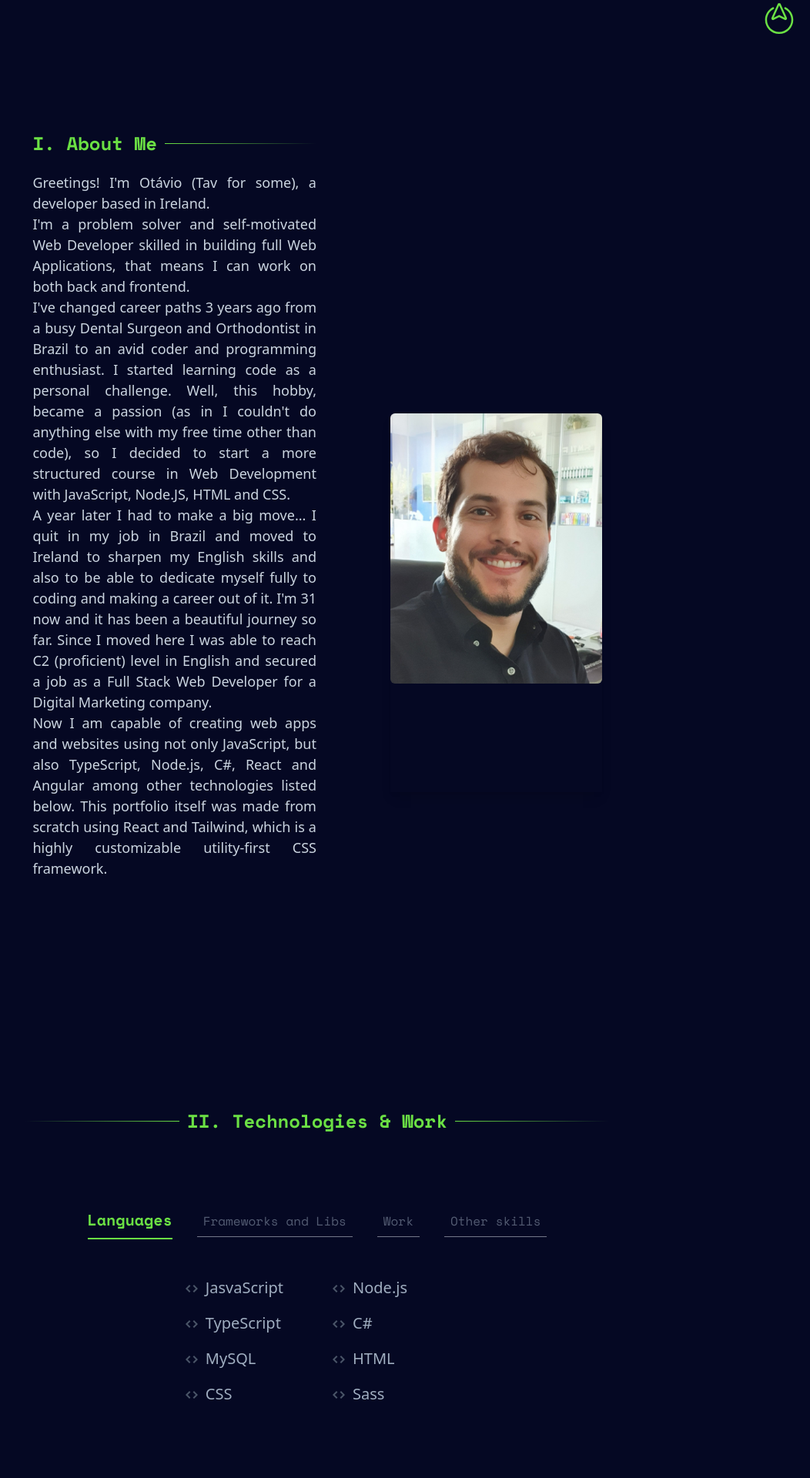
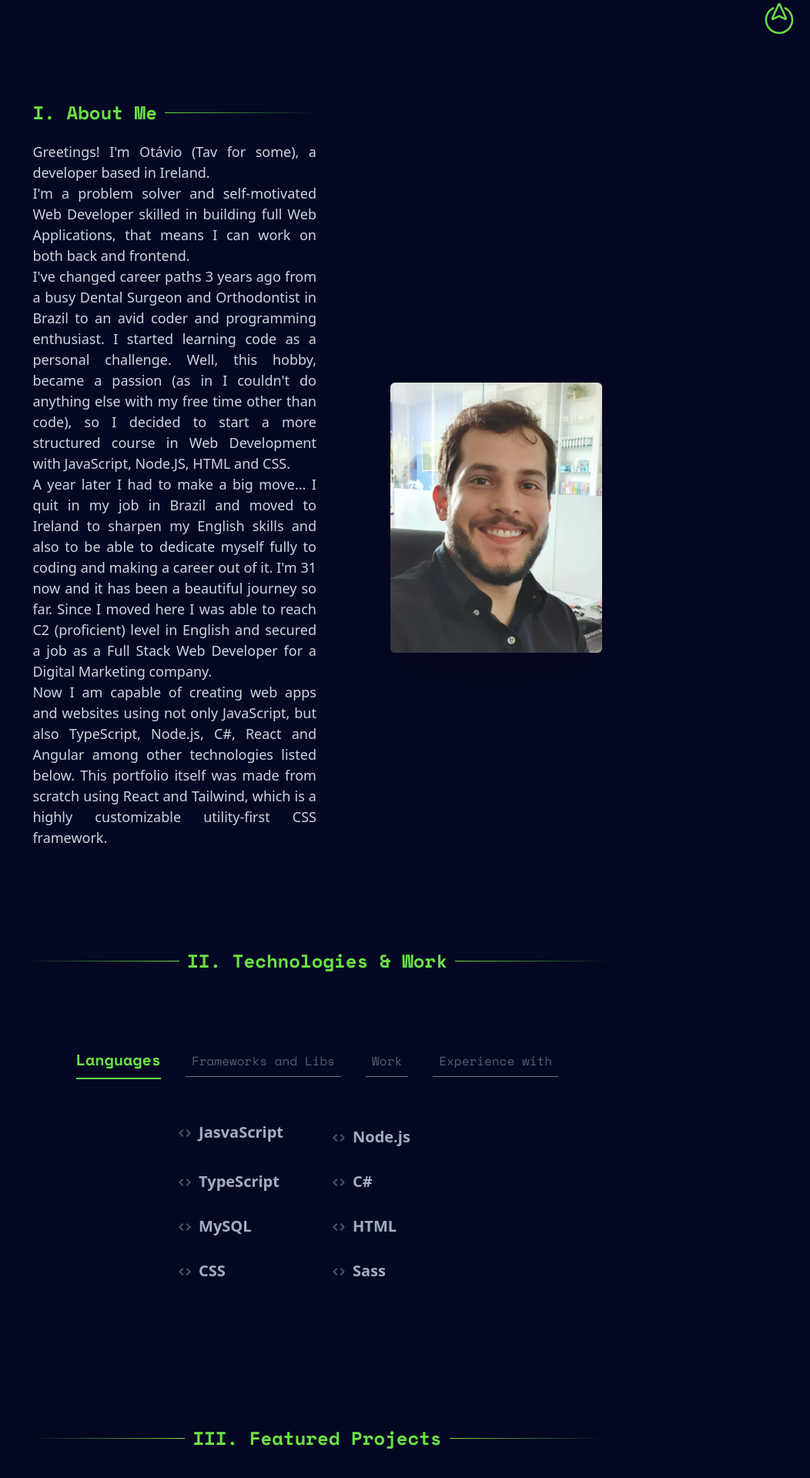
Before and after one commit to caotavio/portfolio-2.0, a React (Create React App) app: page / in a window 1280 px wide. Shown: the part 720-2640 px from the top of the page at 77% size, without its empty margins (228-1280 px from the left). Built offline with nearby package versions, Linux system fonts and the light colour scheme.

Commit message:
bug fixes

```diff
--- a/src/components/About.js
+++ b/src/components/About.js
@@ -4,7 +4,7 @@ import ProfilePic from '../assets/images/portfolio-photo1.jpg';
 function About() {
 
   return(
-    <div id="about" className="text-gray-400 py-10 md:px-8 xl:px-1/5">
+    <div id="about" className="text-gray-400 md:px-8 xl:px-1/5">
       <div className="flex justify-center items-center flex-col lg:flex-row">
         <div className="text-justify text-base md:text-lg lg:w-2/3 lg:pr-10 xl:pr-24">
           <h2 className="divider pb-5 text-lg sm:text-2xl text-center font-semibold text-lightsaberlight">I. About Me</h2>
@@ -29,8 +29,8 @@ function About() {
             CSS framework.
           </p>
         </div>
-        <div className="relative flex justify-center mt-10 sm:mt-24 lg:mt-64 pb-11/12 w-full sm:pb-2/3 sm:w-3/4 md:w-3/5 lg:w-2/5 shadow-lg">
-          <img src={ProfilePic} className="rounded-md absolute mx-auto w-4/5 xl:w-full object-cover" alt="Profile-pic"/>
+        <div className="relative flex justify-center mt-10 sm:mt-24 lg:mt-64 pb-11/12 w-full sm:pb-2/3 sm:w-3/4 md:w-3/5 lg:w-2/5">
+          <img src={ProfilePic} className="shadow-2xl rounded-md absolute mx-auto w-4/5 xl:w-full object-cover" alt="Profile-pic"/>
         </div>
       </div>
     </div>
--- a/src/components/Contact.js
+++ b/src/components/Contact.js
@@ -2,7 +2,7 @@ import React from 'react';
 
 function Contact() {
   return(
-    <div id="contact" className="mx-auto pt-40 sm:pt-64 -mb-40 sm:-mb-24 w-full h-screen sm:w-3/4 lg:w-2/5">
+    <div id="contact" className="mx-auto py-20 sm:py-48 w-full my-auto sm:w-3/4 lg:w-2/5">
       <h2 className="divider-center text-lg sm:text-2xl text-center font-semibold text-lightsaberlight">V. Get In Touch</h2>
       <div className="flex flex-col mt-16 text-center text-lg">
         <p>If you have any questions, want to show me new opportunities or even have a virtual coffee with me so we can talk
--- a/src/components/FeaturedProjects.js
+++ b/src/components/FeaturedProjects.js
@@ -9,10 +9,10 @@ function FeaturedProjects() {
   }
 
   return(
-    <div id="featuredProjects" className="justify-center mt-10 py-32 lg:px-20 xl:px-32">
+    <div id="featuredProjects" className="justify-center pt-20 sm:pt-32 lg:px-20 xl:px-32">
       <h2 className="divider-center text-center text-lg sm:text-2xl font-semibold text-lightsaberlight">III. Featured Projects</h2>
 
-      <div className="justify-center mt-10">
+      <div className="justify-center mt-5 sm:mt-10">
 
         {FeaturedProjectsData.map((projectDetail) => {
           return (
--- a/src/components/Projects.js
+++ b/src/components/Projects.js
@@ -9,7 +9,7 @@ function Projects() {
   return(
     <div id="projects" className="flex flex-col items-center justify-center text-gray-500">
       <h2 className="divider-center w-full text-lg sm:text-2xl font-semibold text-lightsaberlight mt-24">IV. Other Projects</h2>
-      <div className="mt-10 py-12 sm:flex sm:flex-wrap justify-center px-1/12 lg:px-1/6 xl:px-1/5">
+      <div className="mt-5 sm:mt-10 py-12 sm:flex sm:flex-wrap justify-center px-1/12 lg:px-1/6 xl:px-1/5">
         {ProjectsData.map((projectDetail) => {
           return (
             <div key={projectDetail.id} className="flex sm:w-1/2 xl:w-1/3 py-2 sm:px-2 transform hover:scale-105 transition ease-out duration-300">
--- a/src/components/Skills.js
+++ b/src/components/Skills.js
@@ -6,9 +6,9 @@ function Skills() {
   const [activeTab, setActiveTab] = useState(SkillsData[0]);
 
   return(
-    <div id="skills" className="w-full h-screen pt-32 sm:pt-64 lg:px-32 opacity-0 opacity-100">
+    <div id="skills" className="w-full pt-32 lg:px-32">
       <h2 className="divider-center text-lg sm:text-2xl font-semibold text-lightsaberlight">II. Technologies & Work</h2>
-        <div className="flex flex-col mt-10 py-12 sm:px-20 sm:justify-center">
+        <div className="flex flex-col mt-5 sm:mt-10 py-12 sm:px-20 sm:justify-center">
           <div className="flex flex-col items-start sm:flex-row sm:justify-center sm:items-center">
             {SkillsData.map(skillsDetail => {
               return (
@@ -19,8 +19,8 @@ function Skills() {
               )
             })}
           </div>
-          <div className="flex flex-col justify-center items-center px-10 pt-10 text-lg sm:text-xl">
-            <ul className={activeTab.content.length > 4 ? 'sm:grid sm:grid-cols-2 sm:col-gap-10' : ''}>
+          <div className="flex flex-col justify-center items-center px-5 sm:px-10 pt-10 text-lg font-semibold sm:text-xl">
+            <ul className={activeTab.content.length > 7 ? 'grid grid-cols-2 col-gap-16 sm:col-gap-10 space-y-3' : 'space-y-3'}>
               {activeTab.content.map(content => {
                 return (
                   <li className='skills-list py-2 pr-6'>{content}</li>
--- a/src/data/skills.json
+++ b/src/data/skills.json
@@ -21,9 +21,9 @@
   },
   {
       "id": "3",
-      "title": "Other skills",
-      "content": ["Agile Software Development", "SOLID principles", "Pair programming", "Communicating well with designers and SEO specialists",
-                  "Object Oriented Programming (OOP)", "Domain Driven Design (DDD)", "Model-View-Controller (MVC)", "Experience with remote work"],
+      "title": "Experience with",
+      "content": ["Agile Software Development and remote work", "SOLID principles", "Pair programming", "Communicating well with designers and SEO specialists",
+                  "Object Oriented Programming (OOP)", "Domain Driven Design (DDD)", "Model-View-Controller (MVC)"],
       "icon": ""
   }
 ]
```
Also changed, not shown: src/components/navbar.js (line endings or trailing spaces).
